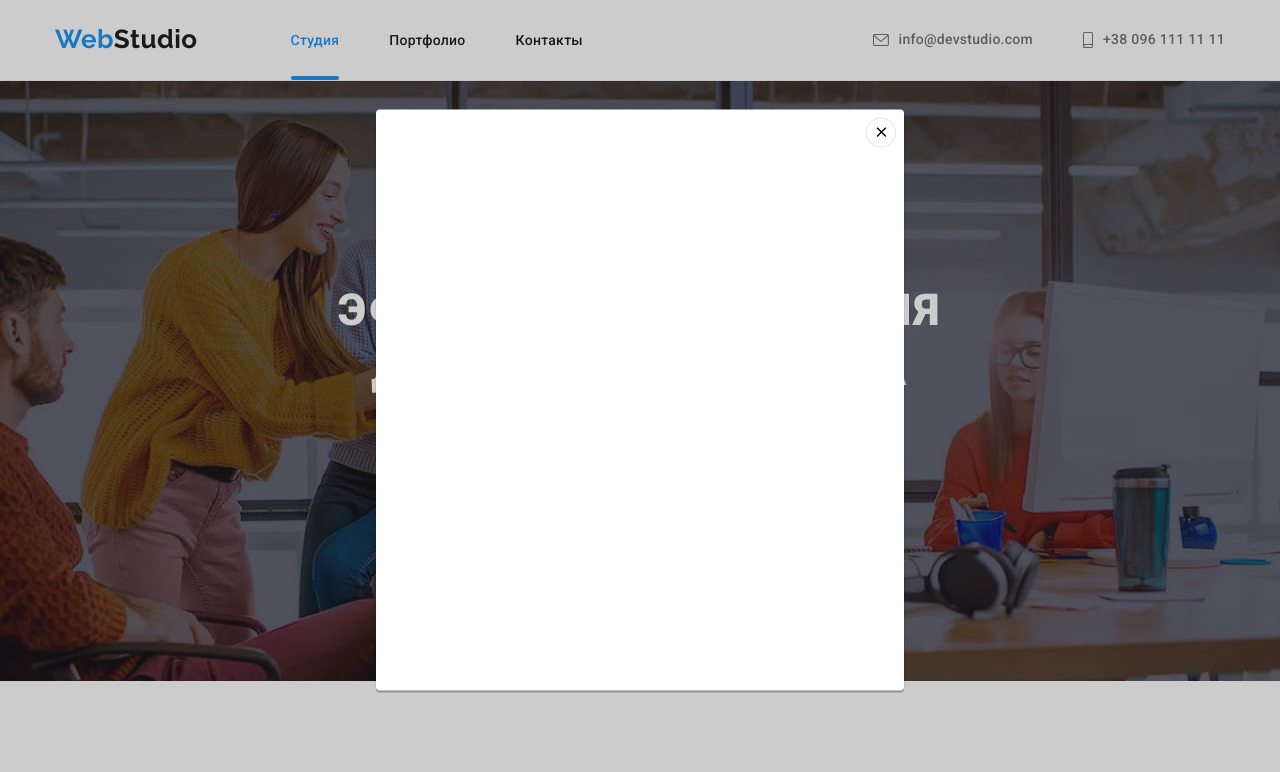
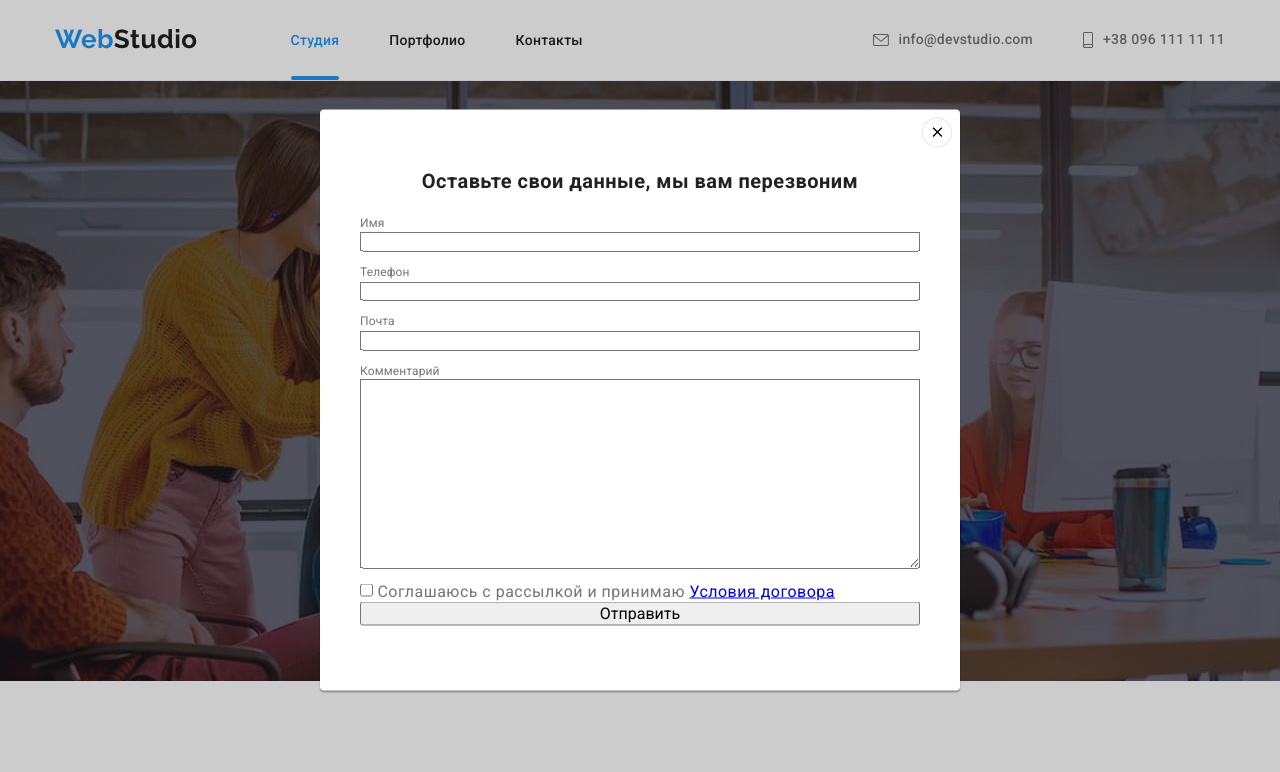
Before and after one commit to Krenichniy/goit-markup-hw-06, a plain HTML site: page index.html in a window 1280 px wide. Both pictures are taken after a click on the button "Заказать услугу". Shown: the top 772 px of the page. Drawn offline with nearby package versions, Linux system fonts and the light colour scheme.

Commit message:
Начал оформлять форму модалки

```diff
--- a/css/styles.css
+++ b/css/styles.css
@@ -699,6 +699,7 @@ hover color parent */
   left: 50%;
   min-width: 528px;
   min-height: 581px;
+  padding: 40px;
   transform: translate(-50%, -50%) scale(1) rotate(0);
   transition: transform 250ms;
 
@@ -730,3 +731,23 @@ hover color parent */
   pointer-events: none;
   visibility: hidden;
 }
+
+/* Форма */
+.form-title {
+  color: var(--header-text-color);
+
+  font-weight: 700;
+  font-size: 20px;
+  line-height: 1.15;
+  text-align: center;
+}
+
+.form-name {
+  font-size: 12px;
+  line-height: 1.16;
+  letter-spacing: 0.01em;
+}
+.form-text {
+  width: 100%;
+  margin-bottom: 10px;
+}
--- a/index.html
+++ b/index.html
@@ -471,6 +471,35 @@
             <use href="./images/icons.svg#icon-close"></use>
           </svg>
         </button>
+
+        <p class="form-title">Оставьте свои данные, мы вам перезвоним</p>
+        <form action="#">
+          <label class="form-name">
+            Имя
+            <input type="text" class="form-text" />
+          </label>
+
+          <label class="form-name">
+            Телефон
+            <input type="tel" class="form-text" />
+          </label>
+
+          <label class="form-name">
+            Почта
+            <input type="email" class="form-text" />
+          </label>
+
+          <label for="form-comment" class="form-name"> Комментарий </label>
+          <textarea name="" id="form-comment" cols="30" rows="10" class="form-text"></textarea>
+
+          <label class="form-text">
+            <input type="checkbox" />
+            Соглашаюсь с рассылкой и принимаю
+            <a href="#">Условия договора</a>
+          </label>
+
+          <button type="submit" class="form-text">Отправить</button>
+        </form>
       </div>
     </div>
 
```
